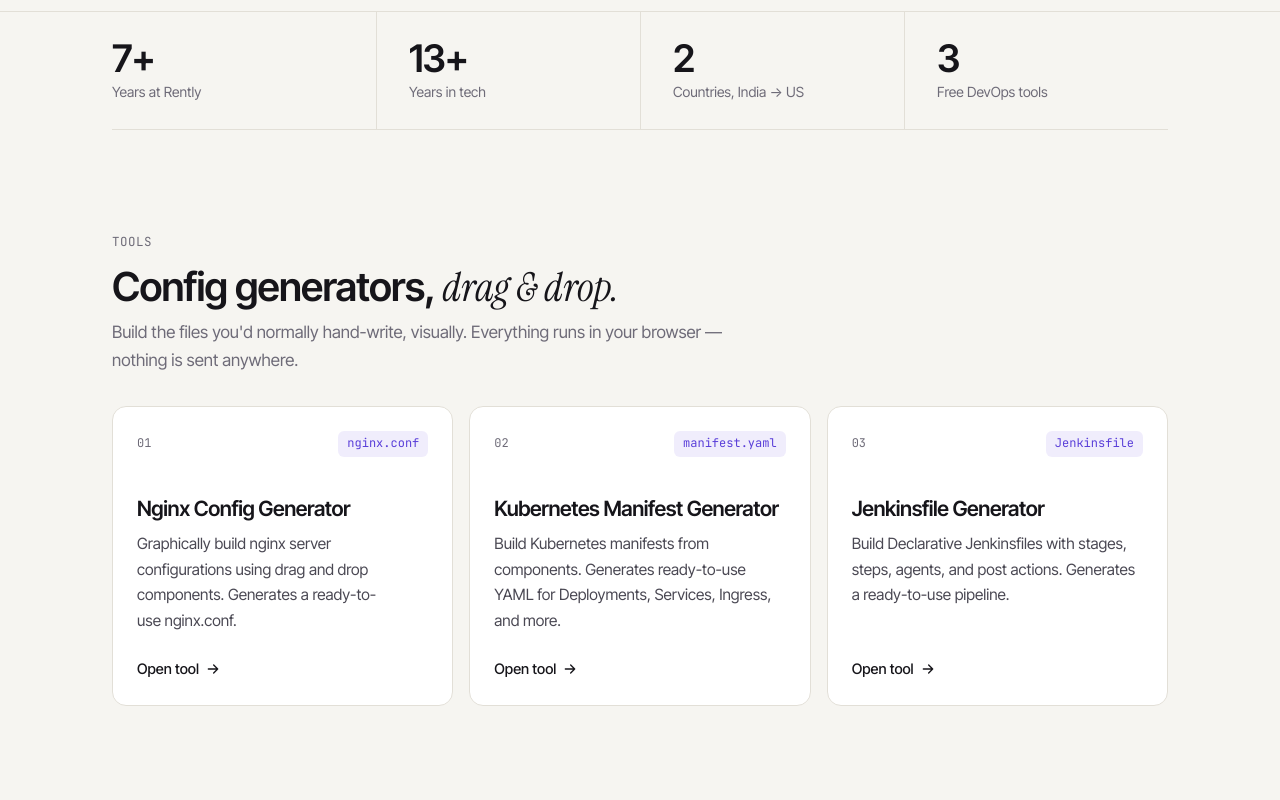
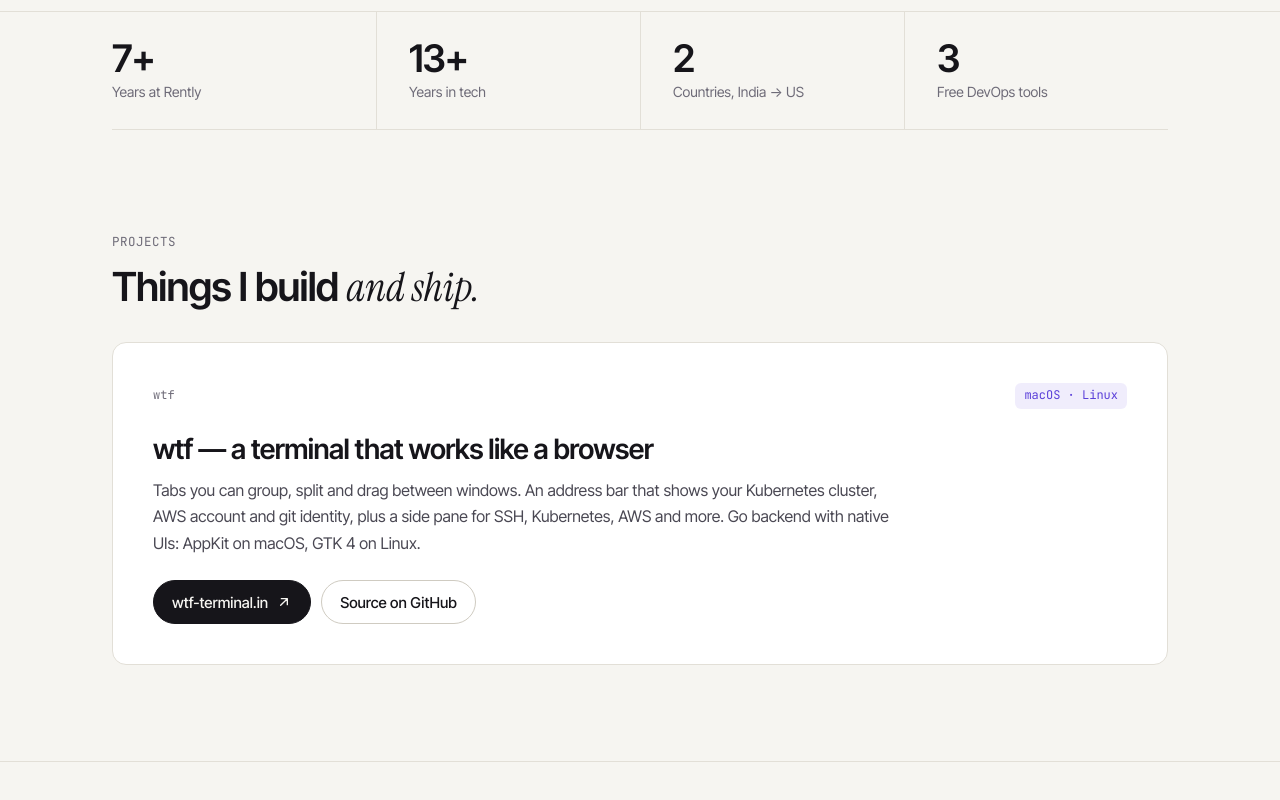
Before and after one commit to koavan/dayanraj.com, a plain HTML site: page index.html in a window 1280 px wide. Shown: the part 820-1620 px from the top of the page. Drawn offline with Linux system fonts and the light colour scheme.

Commit message:
Add Projects section featuring wtf terminal
Co-Authored-By: Claude Opus 5.5 <noreply@anthropic.com>

```diff
--- a/assets/css/main.css
+++ b/assets/css/main.css
@@ -413,6 +413,31 @@ body.site {
 .tool-card .tool-go svg { width: 16px; height: 16px; transition: transform 0.2s; }
 .tool-card:hover .tool-go svg { transform: translateX(4px); }
 
+/* ---------- Project cards ---------- */
+.project-card {
+  padding: clamp(24px, 4vw, 40px);
+  border: 1px solid var(--border);
+  border-radius: var(--radius);
+  background: var(--surface);
+}
+.project-card .tool-top {
+  display: flex;
+  justify-content: space-between;
+  align-items: center;
+  margin-bottom: 24px;
+  font-family: var(--font-mono);
+  font-size: 12px;
+  color: var(--muted);
+}
+.project-card .file-chip {
+  padding: 3px 9px;
+  border-radius: 6px;
+  background: var(--accent-soft);
+  color: var(--accent);
+}
+.project-card h3 { font-size: clamp(22px, 2.6vw, 28px); margin-bottom: 12px; }
+.project-card p { color: var(--text-2); font-size: 16px; max-width: 46em; margin-bottom: 24px; }
+
 /* ---------- Contact band ---------- */
 .contact {
   display: grid;
--- a/index.html
+++ b/index.html
@@ -44,6 +44,7 @@
       <a class="brand" href="/"><span class="brand-mark">DR</span><span class="brand-name">Dayan Raj</span></a>
       <nav class="site-nav" aria-label="Main">
         <a href="/about.html">About</a>
+        <a href="/#projects">Projects</a>
         <a href="/#tools">Tools</a>
         <a href="https://github.com/koavan" target="_blank" rel="noopener">GitHub</a>
         <button id="theme-toggle" class="theme-toggle" type="button" aria-label="Toggle dark mode">
@@ -118,6 +119,30 @@
       </div>
     </div>
 
+    <!-- Projects -->
+    <section class="section" id="projects">
+      <div class="wrap">
+        <div class="section-head">
+          <div>
+            <span class="eyebrow">Projects</span>
+            <h2 style="margin-top:10px">Things I build <span class="serif">and ship.</span></h2>
+          </div>
+        </div>
+
+        <article class="project-card">
+          <div class="project-body">
+            <div class="tool-top"><span>wtf</span><span class="file-chip">macOS · Linux</span></div>
+            <h3>wtf — a terminal that works like a browser</h3>
+            <p>Tabs you can group, split and drag between windows. An address bar that shows your Kubernetes cluster, AWS account and git identity, plus a side pane for SSH, Kubernetes, AWS and more. Go backend with native UIs: AppKit on macOS, GTK 4 on Linux.</p>
+            <div class="btn-row">
+              <a href="https://wtf-terminal.in/" class="button button--primary" target="_blank" rel="noopener">wtf-terminal.in <svg viewBox="0 0 24 24" fill="none" stroke="currentColor" stroke-width="2" stroke-linecap="round" stroke-linejoin="round" aria-hidden="true"><path d="M7 17L17 7M8 7h9v9"/></svg></a>
+              <a href="https://github.com/koavan/wtf-terminal" class="button" target="_blank" rel="noopener">Source on GitHub</a>
+            </div>
+          </div>
+        </article>
+      </div>
+    </section>
+
     <!-- Tools -->
     <section class="section" id="tools">
       <div class="wrap">
```
Also changed, not shown: about.html (+1 -0 lines).
